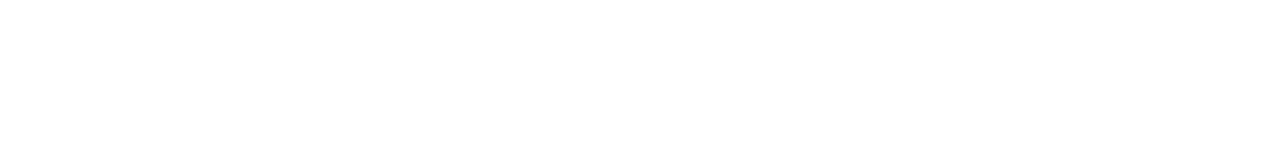
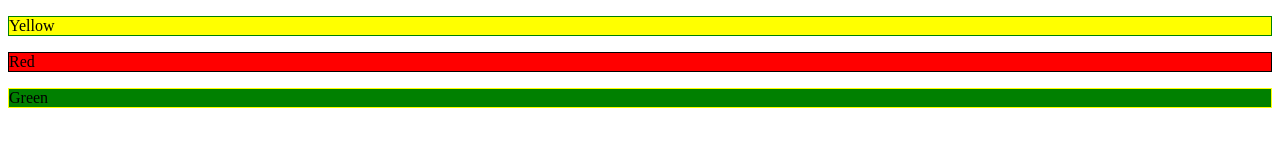
Before and after one commit to acciojob/id-color-dailyuse0426-droid, a website: page main.html in a window 1280 px wide. Drawn offline with Linux system fonts and the light colour scheme.

Commit message:
created a submission

```diff
--- a/main.html
+++ b/main.html
@@ -1,16 +1,26 @@
 <!DOCTYPE html>
+<html>
+<head>
+  <style>
+    #yellow {
+      background-color: yellow;
+      border: 1px solid green;
+    }
 
-<html>
+    #red {
+      background-color: red;
+      border: 1px solid black;
+    }
 
-<head>
-	<link rel="stylesheet" href="styles.css">
+    #green {
+      background-color: green;
+      border: 1px solid yellow;
+    }
+  </style>
 </head>
-
 <body>
-	<!-- the entire body must be written by student -->
-    <script type="text/javascript" src="./script.js">
-</script>
-
+  <p id="yellow">Yellow</p>
+  <p id="red">Red</p>
+  <p id="green">Green</p>
 </body>
-
 </html>
```
